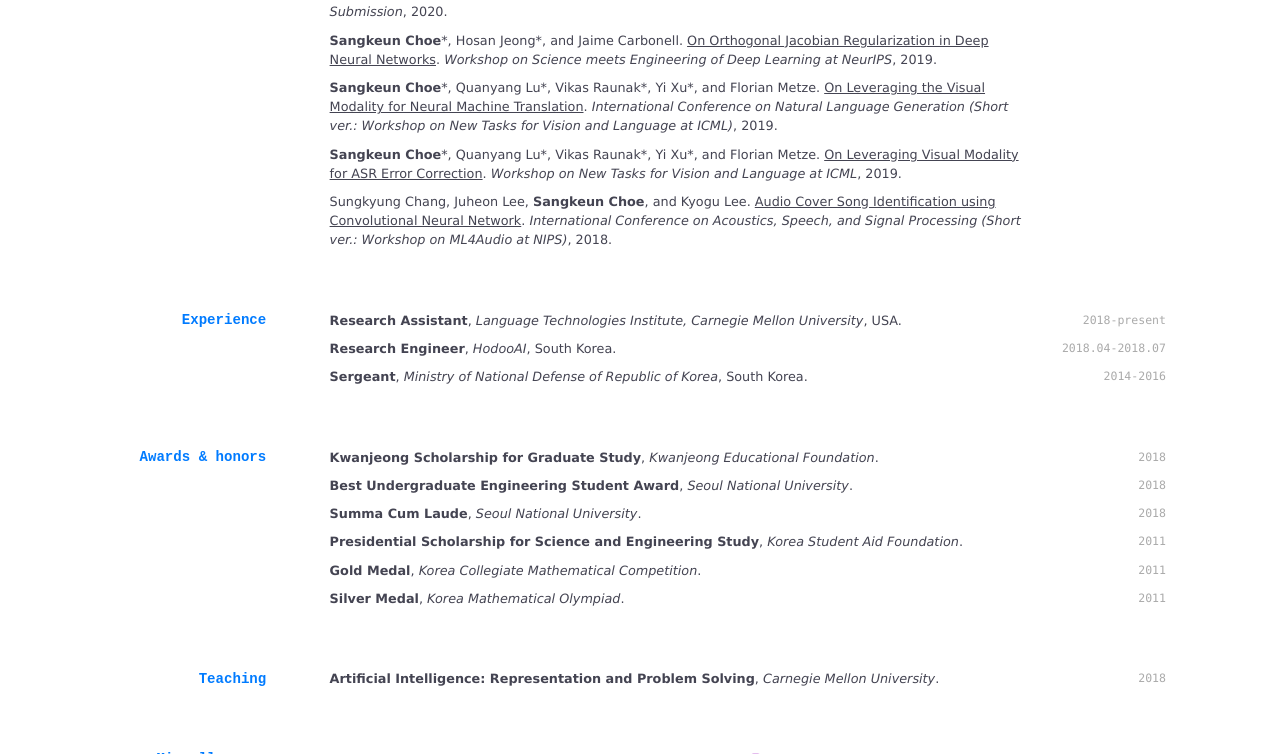
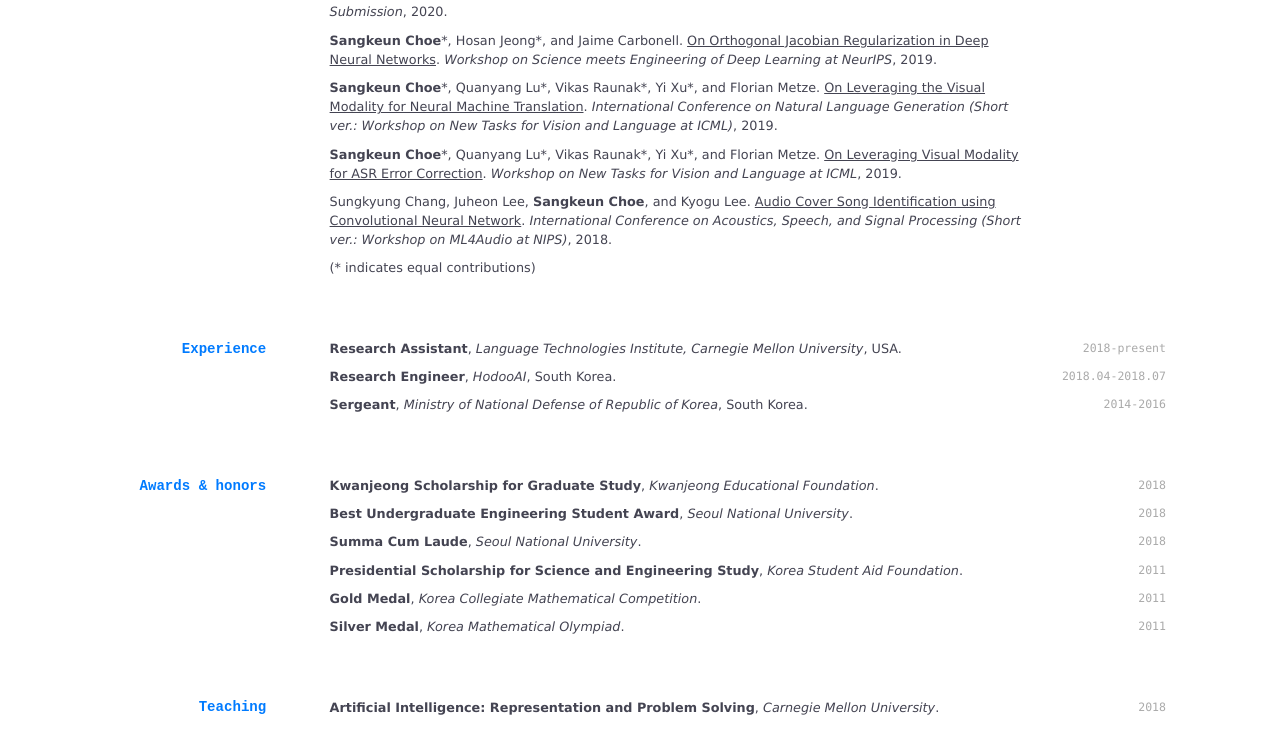
Before and after one commit to sangkeun00/sangkeun00.github.io, a Jekyll site: the page built from index.md, in a window 1280 px wide and 900 px high, scrolled down 530 px, cut to the strip 0-754 px from the top of the window. Built offline with Jekyll 4.4.1, drawn with Linux system fonts in a browser that asks for light colours; nearby versions of some CDN libraries; a style sheet for code colours, icons or effects is not loaded.

Commit message:
equal contributions

```diff
--- a/index.md
+++ b/index.md
@@ -47,6 +47,8 @@
 
 Sungkyung Chang, Juheon Lee, **Sangkeun Choe**, and Kyogu Lee. <a href="https://arxiv.org/abs/1712.00166">Audio Cover Song Identification using Convolutional Neural Network</a>. *International Conference on Acoustics, Speech, and Signal Processing (Short ver.: Workshop on ML4Audio at NIPS)*, 2018.
 
+(&#42; indicates equal contributions)
+
 
 ## Experience
 
```
